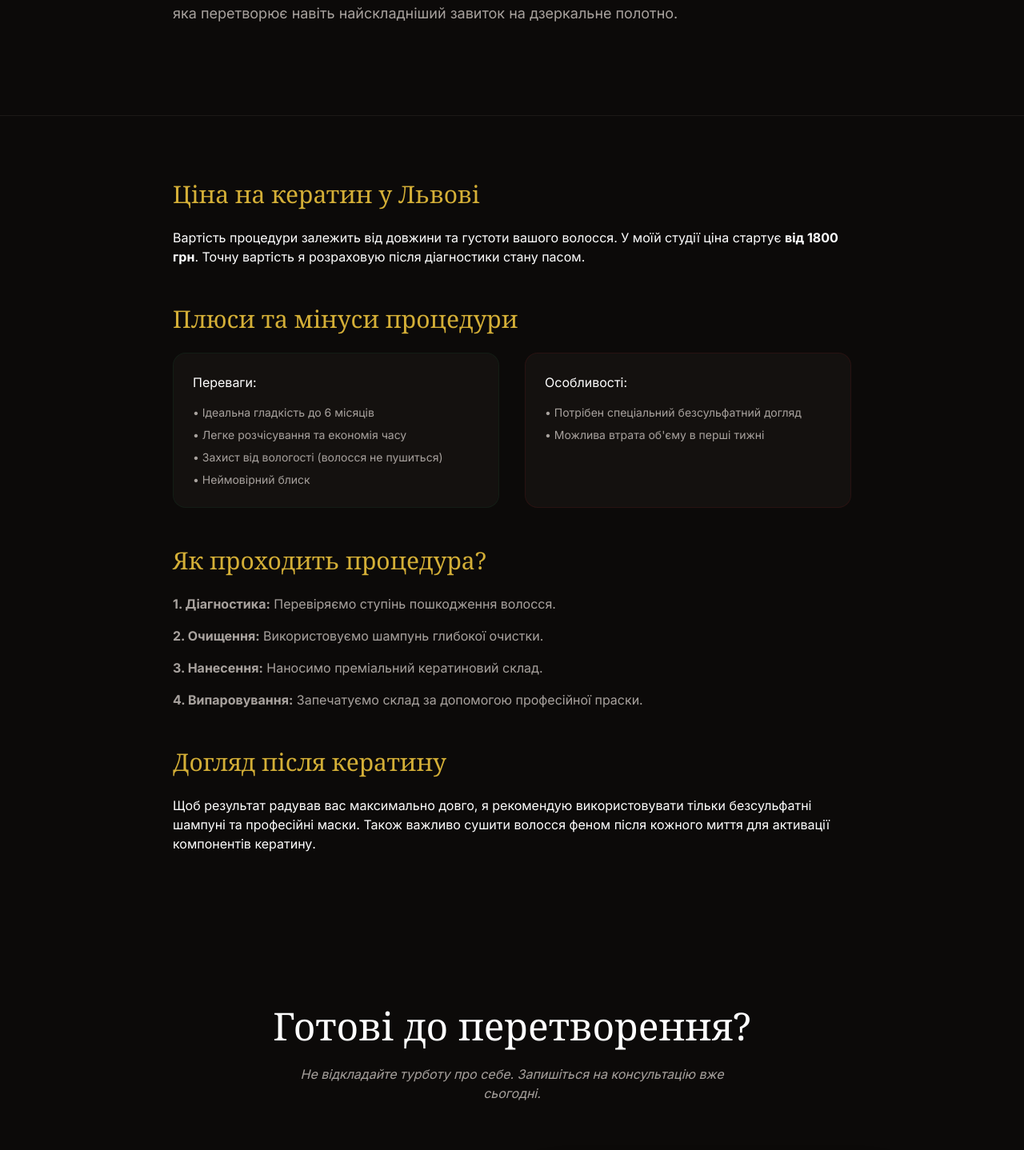
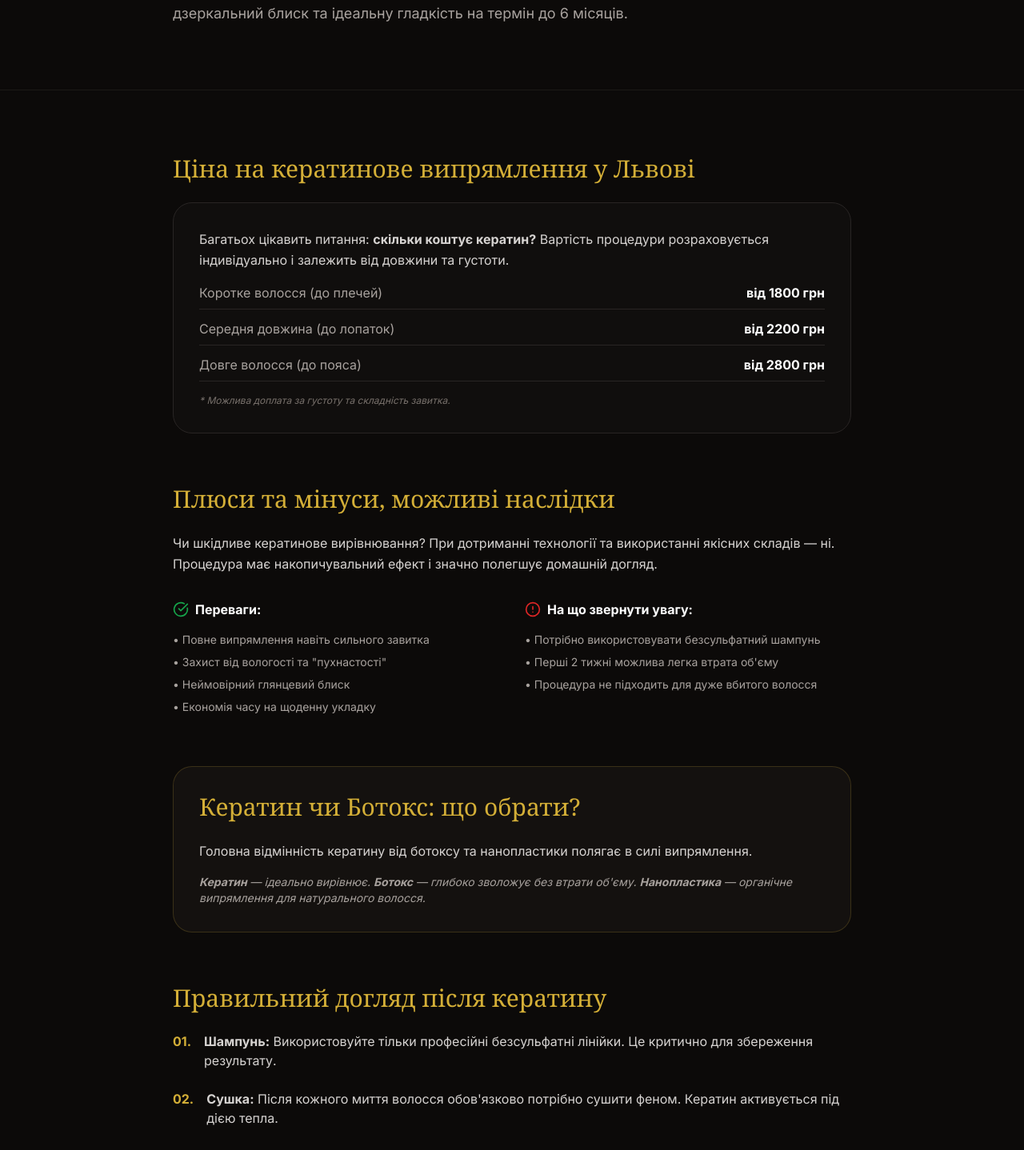
Before and after one commit to vasyl-digimon/haircare-mvp-website, a React (Vite) app: page /keratynove-vyrivnyuvannya-lviv in a window 1280 px wide. Shown: the part 407-1845 px from the top of the page at 80% size. Built offline with nearby package versions, Linux system fonts and the light colour scheme.

Commit message:
polishing multiple page updates, improved SEOs

```diff
--- a/src/pages/KeratinPage.tsx
+++ b/src/pages/KeratinPage.tsx
@@ -1,59 +1,99 @@
 import React from 'react';
 import Contact from '../components/Contact';
+import { CheckCircle, AlertCircle, Info } from 'lucide-react';
 
 export default function KeratinPage() {
   return (
     <div className="pt-24 bg-stone-950">
-      {/* Hero секція сторінки */}
+      {/* HERO SECTION */}
       <section className="relative py-20 border-b border-stone-900">
         <div className="max-w-4xl mx-auto px-6">
           <h1 className="font-serif text-4xl md:text-6xl font-bold mb-6 text-white leading-tight">
             Кератинове вирівнювання <span className="text-[#D4AF37]">волосся Львів</span>
           </h1>
-          <p className="text-stone-400 text-lg leading-relaxed mb-8">
-            Шукаєте ідеальну гладкість? Професійне кератинове випрямлення у Львові — це процедура,
-            яка перетворює навіть найскладніший завиток на дзеркальне полотно.
+          <p className="text-stone-400 text-lg leading-relaxed">
+            Професійне кератинове випрямлення волосся будь-якої складності. Поверніть своїм пасмам дзеркальний блиск та ідеальну гладкість на термін до 6 місяців.
           </p>
         </div>
       </section>
 
-      {/* Основний SEO контент */}
-      <section className="py-20">
-        <div className="max-w-4xl mx-auto px-6 prose prose-invert prose-gold">
+      {/* SEO CONTENT SECTION */}
+      <section className="py-20 bg-stone-950">
+        <div className="max-w-4xl mx-auto px-6">
 
-          <h2 className="text-[#D4AF37] font-serif text-3xl mb-6">Ціна на кератин у Львові</h2>
-          <p>Вартість процедури залежить від довжини та густоти вашого волосся. У моїй студії ціна стартує <strong>від 1800 грн</strong>. Точну вартість я розраховую після діагностики стану пасом.</p>
+          {/* ЦІНА */}
+          <div className="mb-16">
+            <h2 className="text-[#D4AF37] font-serif text-3xl mb-6">Ціна на кератинове випрямлення у Львові</h2>
+            <div className="bg-stone-900/30 p-8 rounded-3xl border border-stone-800">
+              <p className="text-stone-300 mb-4 leading-relaxed">
+                Багатьох цікавить питання: <strong>скільки коштує кератин?</strong> Вартість процедури розраховується індивідуально і залежить від довжини та густоти.
+              </p>
+              <ul className="space-y-3 text-stone-400">
+                <li className="flex justify-between border-b border-stone-800 pb-2"><span>Коротке волосся (до плечей)</span> <span className="text-white font-bold">від 1800 грн</span></li>
+                <li className="flex justify-between border-b border-stone-800 pb-2"><span>Середня довжина (до лопаток)</span> <span className="text-white font-bold">від 2200 грн</span></li>
+                <li className="flex justify-between border-b border-stone-800 pb-2"><span>Довге волосся (до пояса)</span> <span className="text-white font-bold">від 2800 грн</span></li>
+              </ul>
+              <p className="text-xs text-stone-500 mt-4 italic">* Можлива доплата за густоту та складність завитка.</p>
+            </div>
+          </div>
 
-          <h2 className="text-[#D4AF37] font-serif text-3xl mt-12 mb-6">Плюси та мінуси процедури</h2>
+          {/* ПЛЮСИ, МІНУСИ ТА НАСЛІДКИ */}
+          <div className="mb-16">
+            <h2 className="text-[#D4AF37] font-serif text-3xl mb-6">Плюси та мінуси, можливі наслідки</h2>
+            <p className="text-stone-300 mb-8 leading-relaxed">
+              Чи шкідливе кератинове вирівнювання? При дотриманні технології та використанні якісних складів — ні. Процедура має накопичувальний ефект і значно полегшує домашній догляд.
+            </p>
             <div className="grid md:grid-cols-2 gap-8">
-            <div className="bg-stone-900/50 p-6 rounded-2xl border border-green-900/20">
-              <h3 className="text-white mb-4">Переваги:</h3>
+              <div className="space-y-4">
+                <h3 className="text-white font-bold flex items-center gap-2"><CheckCircle size={20} className="text-green-600"/> Переваги:</h3>
                 <ul className="text-stone-400 text-sm space-y-2">
-                <li>• Ідеальна гладкість до 6 місяців</li>
-                <li>• Легке розчісування та економія часу</li>
-                <li>• Захист від вологості (волосся не пушиться)</li>
-                <li>• Неймовірний блиск</li>
+                  <li>• Повне випрямлення навіть сильного завитка</li>
+                  <li>• Захист від вологості та "пухнастості"</li>
+                  <li>• Неймовірний глянцевий блиск</li>
+                  <li>• Економія часу на щоденну укладку</li>
                 </ul>
               </div>
-            <div className="bg-stone-900/50 p-6 rounded-2xl border border-red-900/20">
-              <h3 className="text-white mb-4">Особливості:</h3>
+              <div className="space-y-4">
+                <h3 className="text-white font-bold flex items-center gap-2"><AlertCircle size={20} className="text-red-600"/> На що звернути увагу:</h3>
                 <ul className="text-stone-400 text-sm space-y-2">
-                <li>• Потрібен спеціальний безсульфатний догляд</li>
-                <li>• Можлива втрата об'єму в перші тижні</li>
+                  <li>• Потрібно використовувати безсульфатний шампунь</li>
+                  <li>• Перші 2 тижні можлива легка втрата об'єму</li>
+                  <li>• Процедура не підходить для дуже вбитого волосся</li>
                 </ul>
               </div>
             </div>
+          </div>
 
-          <h2 className="text-[#D4AF37] font-serif text-3xl mt-12 mb-6">Як проходить процедура?</h2>
-          <ol className="text-stone-400 space-y-4">
-            <li><strong>1. Діагностика:</strong> Перевіряємо ступінь пошкодження волосся.</li>
-            <li><strong>2. Очищення:</strong> Використовуємо шампунь глибокої очистки.</li>
-            <li><strong>3. Нанесення:</strong> Наносимо преміальний кератиновий склад.</li>
-            <li><strong>4. Випаровування:</strong> Запечатуємо склад за допомогою професійної праски.</li>
-          </ol>
+          {/* ПОРІВНЯННЯ */}
+          <div className="mb-16 p-8 bg-stone-900/50 rounded-3xl border border-[#D4AF37]/20">
+            <h2 className="text-[#D4AF37] font-serif text-3xl mb-6">Кератин чи Ботокс: що обрати?</h2>
+            <p className="text-stone-300 leading-relaxed mb-4">
+              Головна відмінність кератину від ботоксу та нанопластики полягає в силі випрямлення.
+            </p>
+            <p className="text-stone-400 text-sm italic">
+              <strong>Кератин</strong> — ідеально вирівнює. <strong>Ботокс</strong> — глибоко зволожує без втрати об'єму. <strong>Нанопластика</strong> — органічне випрямлення для натурального волосся.
+            </p>
+          </div>
 
-          <h2 className="text-[#D4AF37] font-serif text-3xl mt-12 mb-6">Догляд після кератину</h2>
-          <p>Щоб результат радував вас максимально довго, я рекомендую використовувати тільки безсульфатні шампуні та професійні маски. Також важливо сушити волосся феном після кожного миття для активації компонентів кератину.</p>
+          {/* ДОГЛЯД ПІСЛЯ */}
+          <div className="mb-16">
+            <h2 className="text-[#D4AF37] font-serif text-3xl mb-6">Правильний догляд після кератину</h2>
+            <div className="space-y-6 text-stone-300">
+              <div className="flex gap-4">
+                <div className="text-[#D4AF37] font-bold">01.</div>
+                <p><strong>Шампунь:</strong> Використовуйте тільки професійні безсульфатні лінійки. Це критично для збереження результату.</p>
+              </div>
+              <div className="flex gap-4">
+                <div className="text-[#D4AF37] font-bold">02.</div>
+                <p><strong>Сушка:</strong> Після кожного миття волосся обов'язково потрібно сушити феном. Кератин активується під дією тепла.</p>
+              </div>
+              <div className="flex gap-4">
+                <div className="text-[#D4AF37] font-bold">03.</div>
+                <p><strong>Відгуки клієнток:</strong> Понад 90% дівчат відзначають, що після кератину волосся стає слухнянішим навіть без використання додаткових засобів для стайлінгу.</p>
+              </div>
+            </div>
+          </div>
+
         </div>
       </section>
 
```
Also changed, not shown: vercel.json (added), 1 other file (tests, documents, lock files or other folders). Lines whose indentation alone changed are shown as unchanged.
